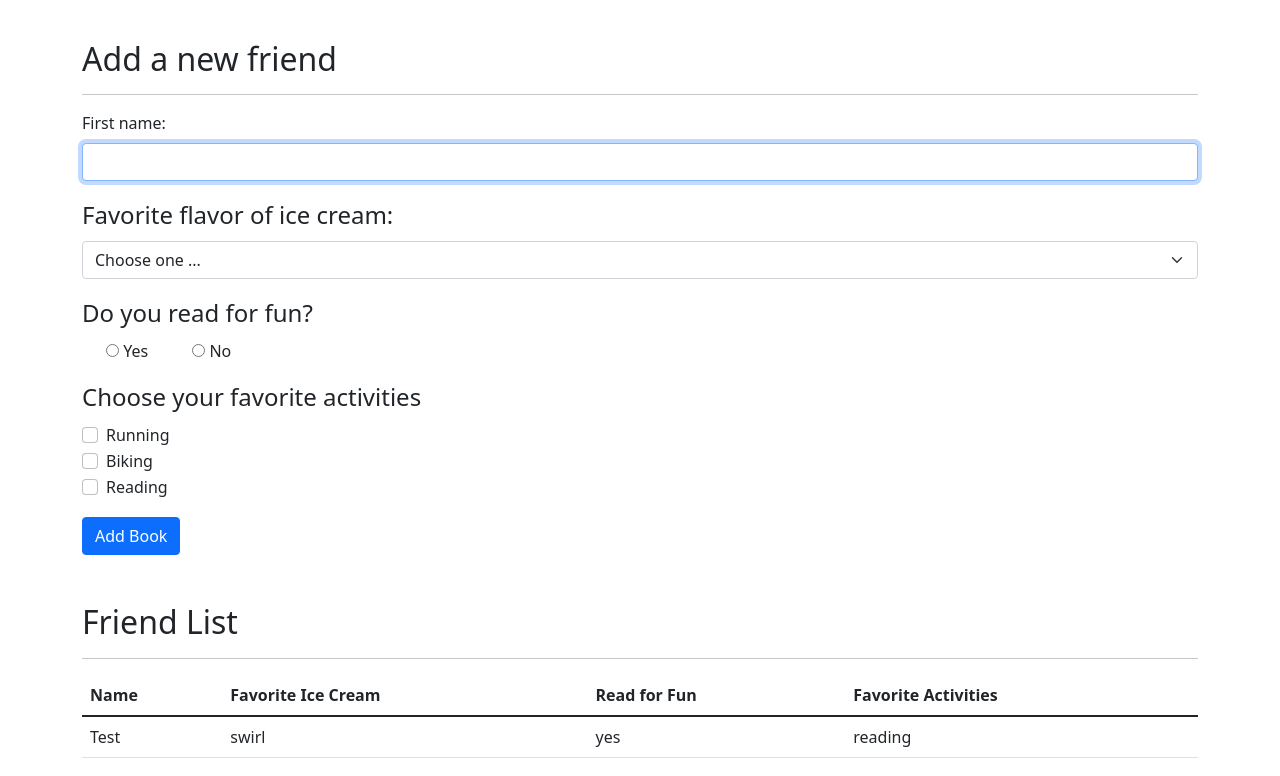
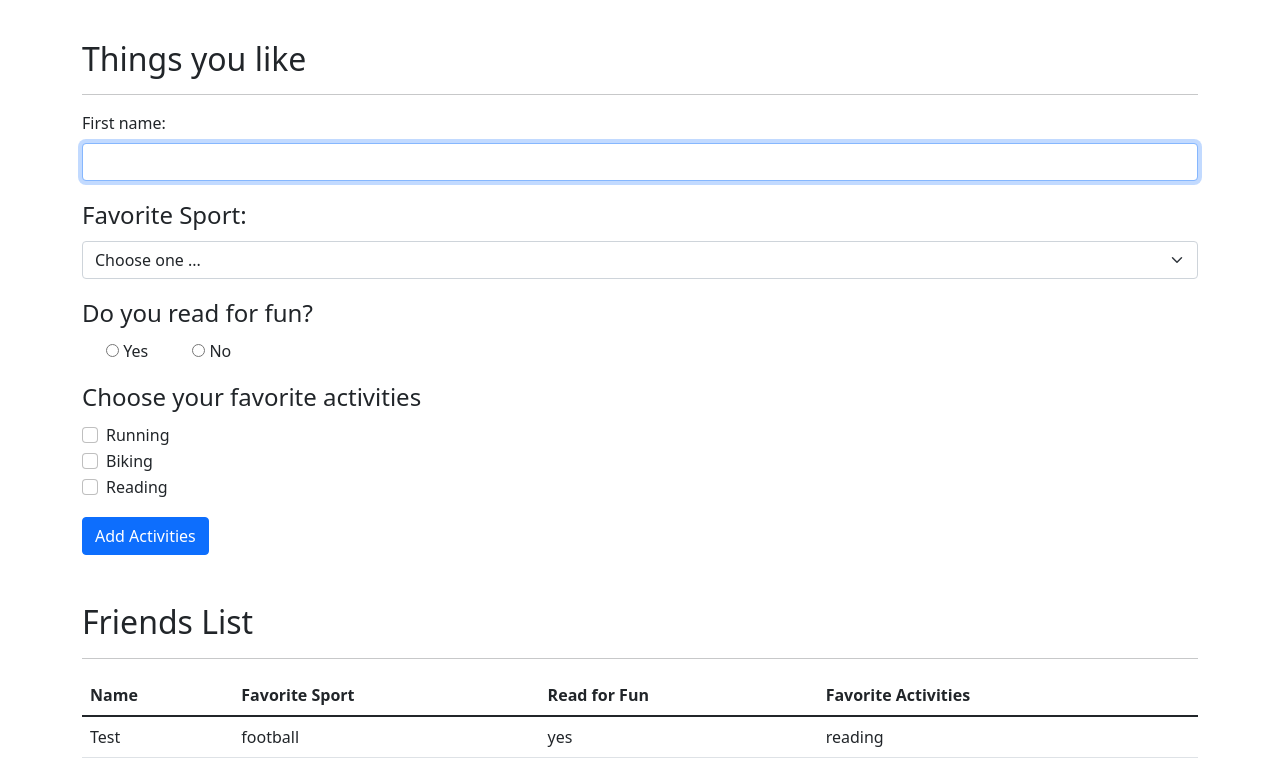
Before and after one commit to aadharagarwal-hub/Flask, a Flask app: page / in a window 1280 px wide. Shown: the part 24-800 px from the top of the page. Run offline with Flask 3, Linux system fonts and the light colour scheme; some libraries are stand-ins or nearby versions.

Commit message:
changed some format

```diff
--- a/app.py
+++ b/app.py
@@ -5,7 +5,7 @@ app.config["SECRET_KEY"] = "alsknq3rAg$GernaeasSEF^woei4r098HRFYUKioq73498"
 
 
 friends_dict = [
-    {"name": "Test", "flavor": "swirl", "read": "yes", "activities": "reading"}
+    {"name": "Test", "sport": "football", "read": "yes", "activities": "reading"}
 ]
 
 ###### Custom Error Pages ######
@@ -40,12 +40,12 @@ def add():
         form = request.form
 
         fname = form["fname"]
-        flavor = form["flavor"]
+        sport = form["sport"]
         read = form["read"]
         activities = form.getlist("activities")  # this is a PYthon list
 
         print(fname)
-        print(flavor)
+        print(sport)
         print(read)
         print(activities)
 
@@ -53,7 +53,7 @@ def add():
 
         friend_dict = {
             "name": fname,
-            "flavor": flavor,
+            "sport": sport,
             "read": read,
             "activities": activities_string,
         }
--- a/templates/index.html
+++ b/templates/index.html
@@ -1,5 +1,5 @@
 {% extends 'base.html' %} {% block body %}
-<h2>Add a new friend</h2>
+<h2>Things you like</h2>
 <hr />
 <main>
   <form action="/add" method="POST">
@@ -16,12 +16,13 @@
     </div>
 
     <fieldset>
-      <legend>Favorite flavor of ice cream:</legend>
-      <select class="mb-3 form-select" name="flavor" id="ice-cream" required>
+      <legend>Favorite Sport:</legend>
+      <select class="mb-3 form-select" name="sport" id="sport" required>
         <option value="" selected>Choose one ...</option>
-        <option value="vanilla">Vanilla</option>
-        <option value="chocolate">Chocolate</option>
-        <option value="swirl">Swirl</option>
+        <option value="Football">Football</option>
+        <option value="Soccer">Soccer</option>
+        <option value="Baseball">Baseball</option>
+        <option value="Basketball">Basketball</option>
       </select>
     </fieldset>
 
@@ -100,7 +101,7 @@
       <input
         class="btn btn-primary"
         type="submit"
-        value="Add Book"
+        value="Add Activities"
         id="submit"
       />
     </div>
@@ -109,13 +110,13 @@
 
 
   {% if friends %}
-  <h2  class="mt-5">Friend List</h2>
+  <h2  class="mt-5">Friends List</h2>
   <hr />
   <table class="table table-hover">
     <thead>
       <tr>
         <th>Name</th>
-        <th>Favorite Ice Cream</th>
+        <th>Favorite Sport</th>
         <th>Read for Fun</th>
         <th>Favorite Activities</th>
       </tr>
@@ -125,7 +126,7 @@
       {% for friend in friends %}
       <tr>
         <td>{{ friend.name }}</td>
-        <td>{{ friend.flavor }}</td>
+        <td>{{ friend.sport }}</td>
         <td>{{ friend.read }}</td>
         <td>{{ friend.activities }}</td>
       </tr>
```
